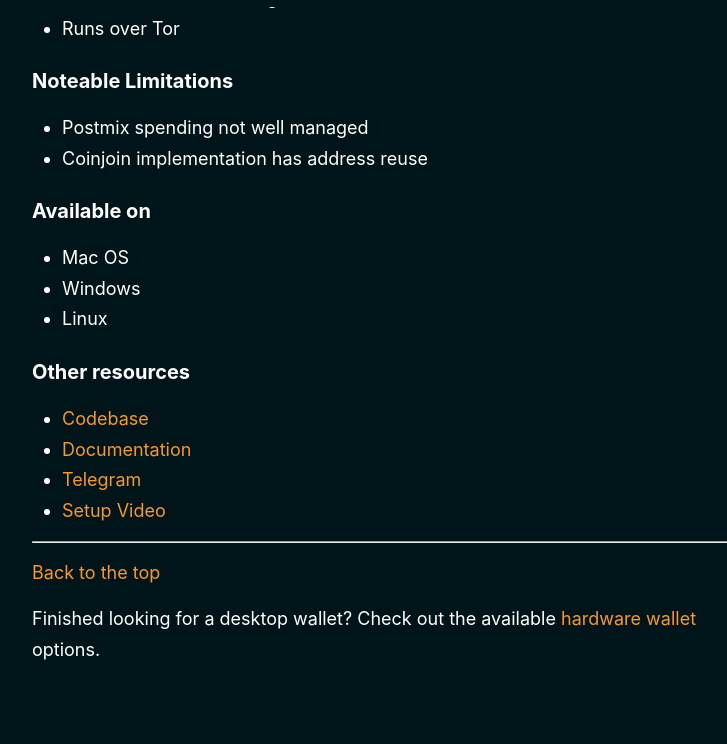
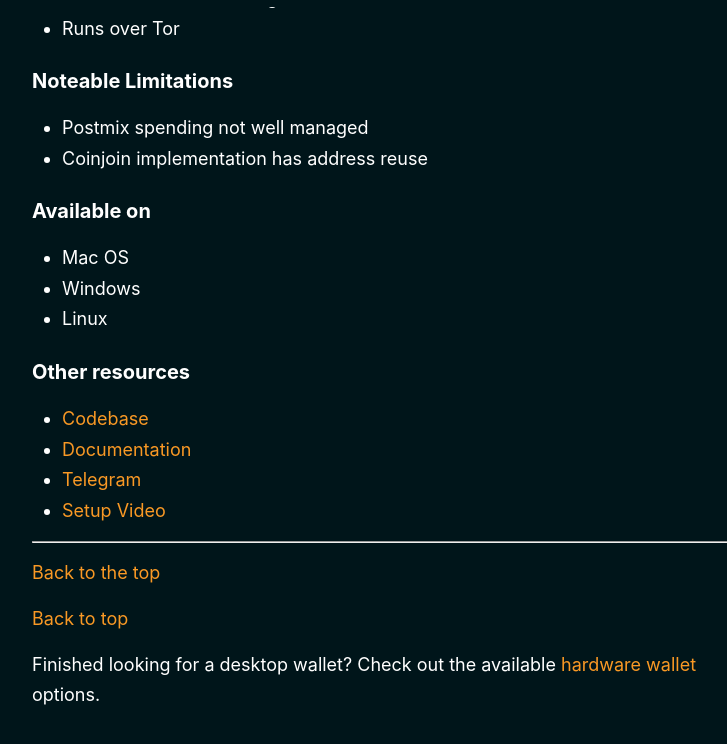
Before and after one commit to BitcoinQnA/bitcoin-wallet-guide, a Jekyll site: the page built from _pages/desktop.md, in a window 1280 px wide and 900 px high, scrolled down 10607 px. Shown: the top 744 px of the window, without its empty margins (248-975 px from the left). Built offline with Jekyll 4.4.1, drawn with Linux system fonts in a browser that asks for light colours.

Commit message:
Update desktop.md

```diff
--- a/_pages/desktop.md
+++ b/_pages/desktop.md
@@ -245,4 +245,6 @@ Desktop wallets offer more usability and often, a greater feature set when compa
 
 [Back to the top](#table-of-contents)
 
+ <a href="#top">Back to top</a>
+
 Finished looking for a desktop wallet? Check out the available [hardware wallet](/hardware) options.
```
